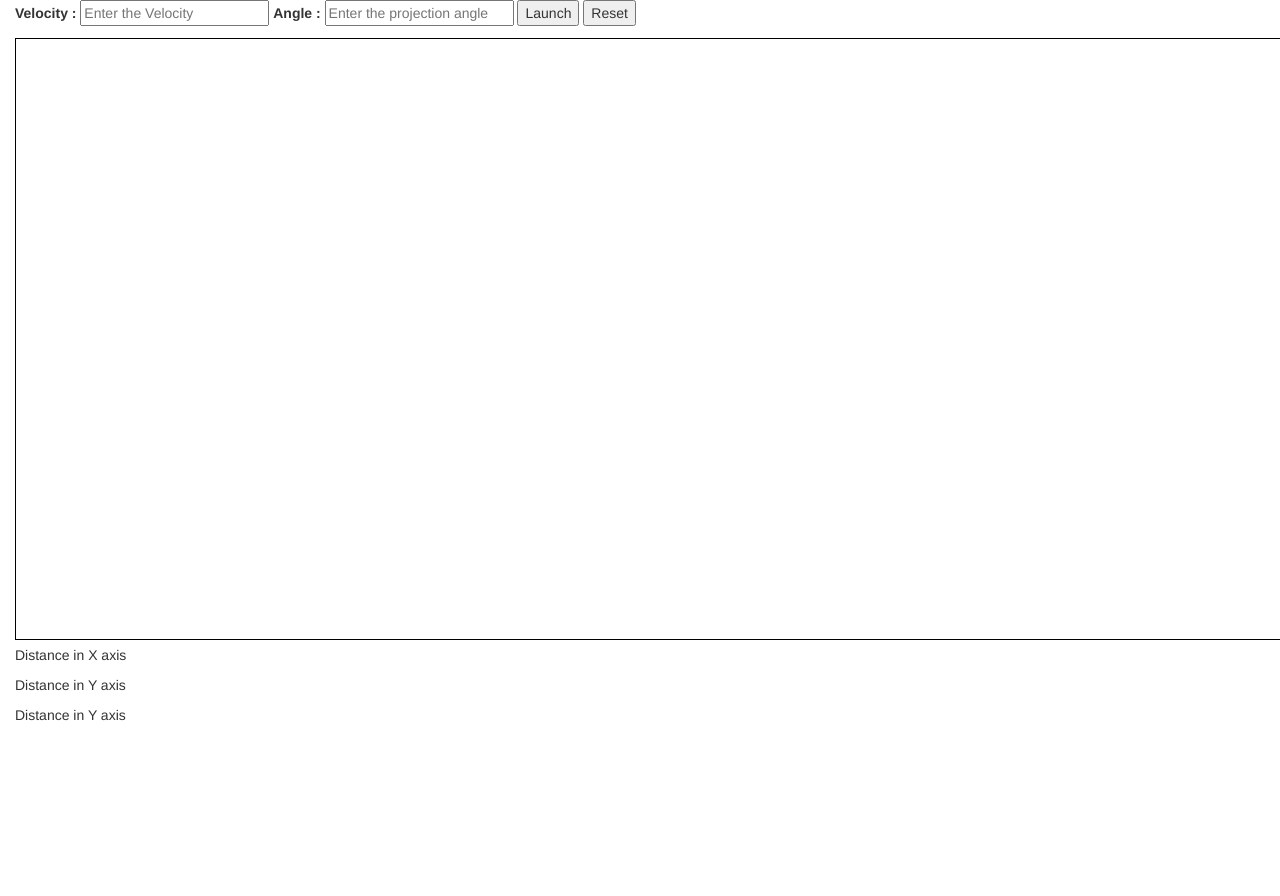
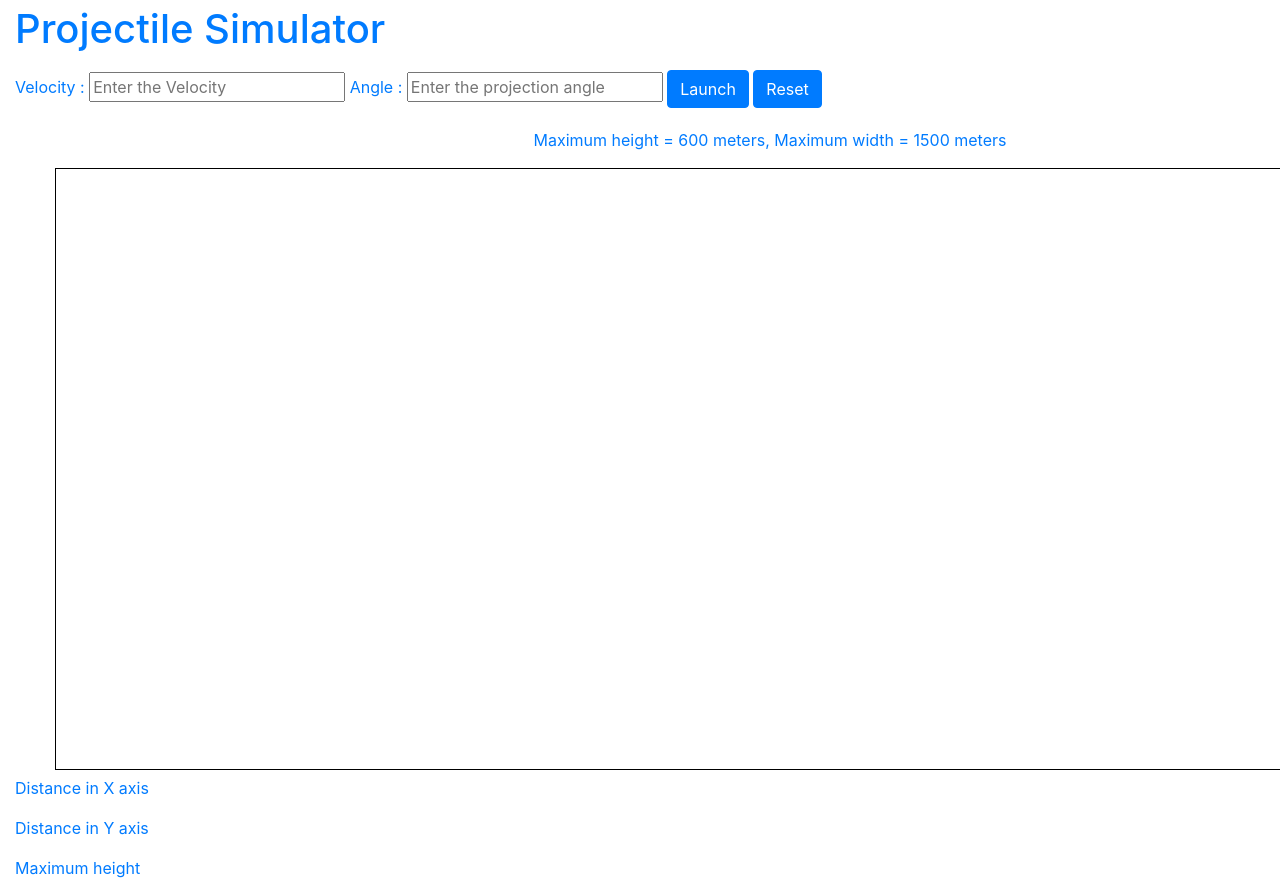
Before and after one commit to ahmedessam235/Projectileapp, a plain HTML site: page index.html in a window 1280 px wide. Shown: the top 896 px of the page. Before the commit the page ends 800 px from the top, so only its background shows below. Drawn offline with nearby package versions, Linux system fonts and the light colour scheme.

Commit message:
adding input limits and styling using bootstrap classes

```diff
--- a/index.html
+++ b/index.html
@@ -2,21 +2,47 @@
 <html>
 
 <head>
-    <meta charset="utf-8" />
-    <link rel="stylesheet" href="https://maxcdn.bootstrapcdn.com/bootstrap/3.4.1/css/bootstrap.min.css">
-    <style type="text/css">
-        @media (min-width: 1200px) {
+    <meta charset="utf-8">
+    <meta name="viewport" content="width=device-width, initial-scale=1">
+
+    <link rel="stylesheet" href="https://cdn.jsdelivr.net/npm/bootstrap@4.6.0/dist/css/bootstrap.min.css" integrity="sha384-B0vP5xmATw1+K9KRQjQERJvTumQW0nPEzvF6L/Z6nronJ3oUOFUFpCjEUQouq2+l" crossorigin="anonymous">
+    <script src="https://code.jquery.com/jquery-3.5.1.slim.min.js" integrity="sha384-DfXdz2htPH0lsSSs5nCTpuj/zy4C+OGpamoFVy38MVBnE+IbbVYUew+OrCXaRkfj" crossorigin="anonymous"></script>
+    <script src="https://cdn.jsdelivr.net/npm/bootstrap@4.6.0/dist/js/bootstrap.bundle.min.js" integrity="sha384-Piv4xVNRyMGpqkS2by6br4gNJ7DXjqk09RmUpJ8jgGtD7zP9yug3goQfGII0yAns" crossorigin="anonymous"></script>
+   <style type="text/css">
+
+            @media (min-width: 1200px) {
+                .container {
+                    float: left;
+                }
+            }
             .container {
-                float: left;
+                color: #007bff;
             }
+        .representation {
+            display: block;
+    margin: 0 auto;
         }
-
         canvas {
             border: 1px solid black;
+            margin-left: 40px;
+            margin-right: 50px;
         }
 
         .userInput {
+
             margin-bottom: 10px;
+            margin-top: 5px;
+        }
+       h1 {
+           text-align: left;
+           margin-bottom: 17px;
+           color: #007bff;
+
+       }
+        .coordinates {
+            text-align: center;
+            margin-left: 400px;
+            margin-top: 20px;
         }
     </style>
 </head>
@@ -24,20 +50,25 @@
 <body>
     <div class="container">
         <div class="userInput">
+            <h1>Projectile Simulator</h1>
             <label>Velocity : </label>
-            <input id="velocity" type="text" placeholder="Enter the Velocity"></input>
+            <input id="velocity" min="0"  type="number" placeholder="Enter the Velocity"></input>
             <label>Angle :</label>
-            <input id="angle" type="text" placeholder="Enter the projection angle"></input>
-            <input id="Launch" type="button" value="Launch" onclick="start();" />
-            <input id="Reset" type="button" value="Reset" onclick="reset();" />
+            <input id="angle"  class ="input-medium"type="number"   placeholder="Enter the projection angle"></input>
+            <input id="Launch"class="btn btn-primary" type="button"   value="Launch" onclick="start();" />
+            <input id="Reset" class="btn btn-primary" type="button" value="Reset" onclick="reset();" />
+            <p class="coordinates">Maximum height = 600 meters, Maximum width = 1500 meters</p>
+
         </div>
-        <div class="representation">
-            <canvas id="canvas" width="1500" height="600"></canvas>
+        <div class="representation ">
+            <canvas id="canvas" width="1400" height="600" ></canvas>
         </div>
+
+
         <div class="Readings">
             <p id="xAxis">Distance in X axis </p>
             <p id="yAxis">Distance in Y axis </p>
-            <p id="maximumHeight">Distance in Y axis </p>
+            <p id="maximumHeight">Maximum height  </p>
         </div>
     </div>
     <script type="application/javascript">
@@ -129,6 +160,8 @@
             var canvas = document.getElementById('canvas');
             var ctx = canvas.getContext('2d');
             Vy = Vy - G;
+            ctx.font = "30px Arial";
+           ctx.fillText("Hello World",5,0);
             if (firstTime) {
                 firstTime = false;
             } else {
@@ -140,10 +173,11 @@
             time++;
             calculateVerticalDisplacemnt(time);
             ctx.beginPath();
+            ctx.fillStyle = "#007bff";
             ctx.arc(x, y, 5, 0, 2 * Math.PI);
             ctx.fill();
 
-            if ((x > 1495) || (y <= 0)) {
+            if ((x > 1395) || (y <= 0)) {
                 window.cancelAnimationFrame(requestId); //TODO fiz the issue of out of boundries
                 stopAnimation = true;
                 firstTime = true;
@@ -154,7 +188,9 @@
                     var finalPoint = 0;
                     finalPoint = calculateLastPoint();
                     ctx.beginPath();
+                    context.fillStyle = "#007bff";
                     ctx.arc(finalPoint, 600, 5, 0, 2 * Math.PI);
+
                     ctx.fill();
                 }
                 window.cancelAnimationFrame(requestId);
```
